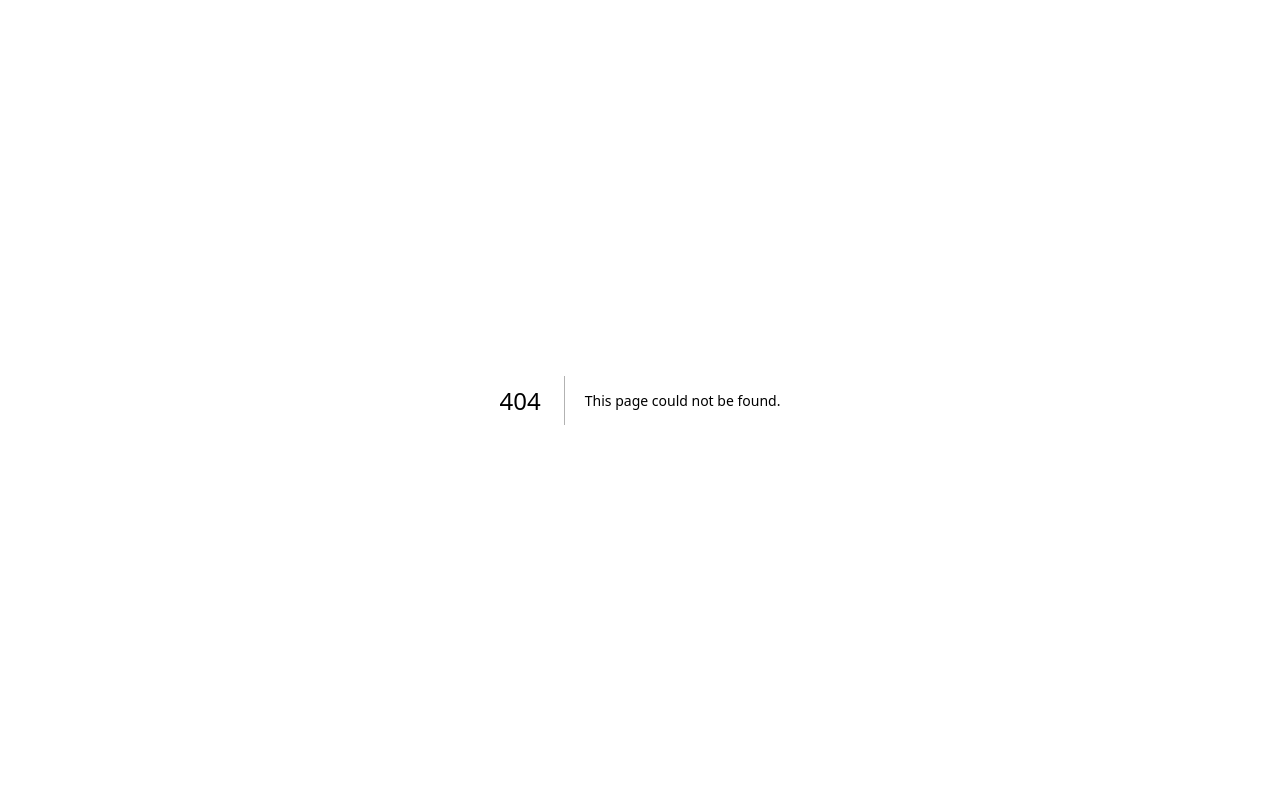
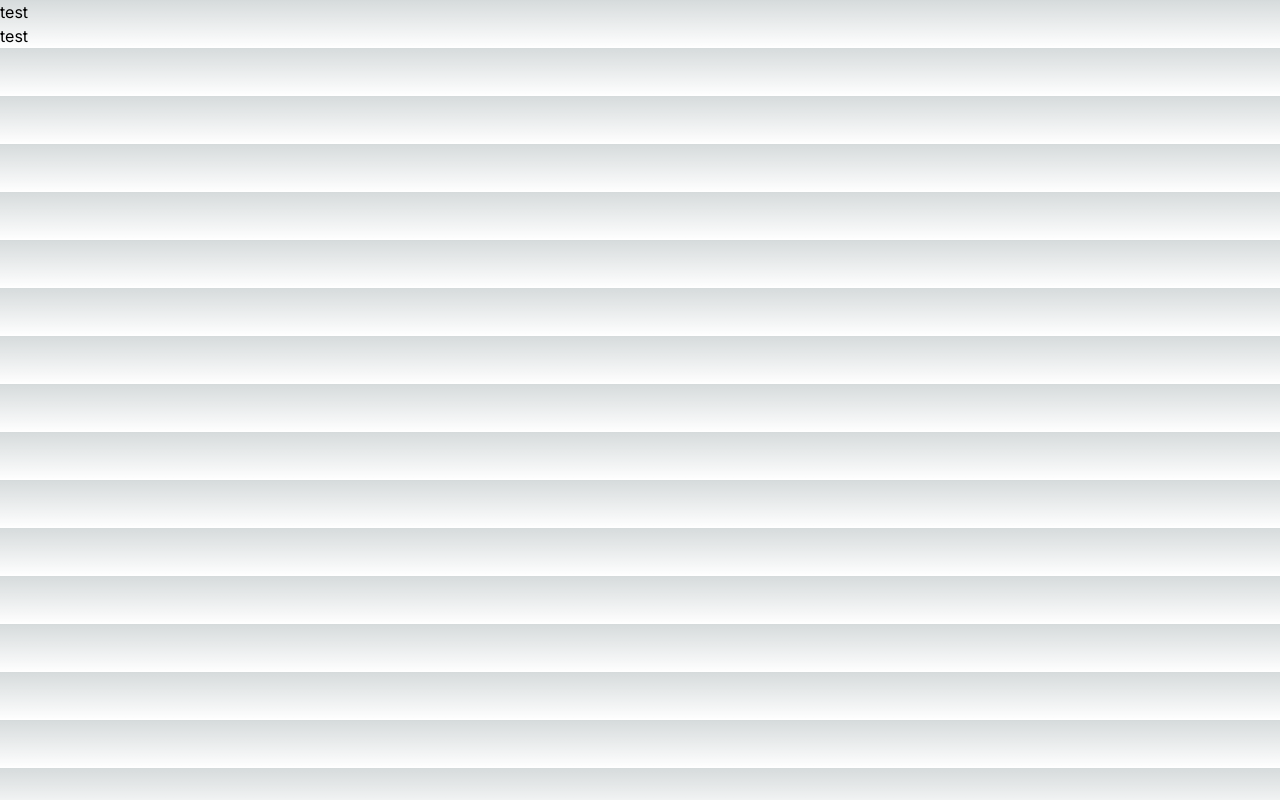
Before and after one commit to ChancellorO/Miracle-Project, a Next.js app in the folder miracle-project/: page /test in a window 1280 px wide. Before the commit this address had no page. Built offline with nearby package versions, Linux system fonts and the light colour scheme.

Commit message:
react-redux setup

```diff
--- a/miracle-project/package.json
+++ b/miracle-project/package.json
@@ -9,9 +9,11 @@
     "lint": "next lint"
   },
   "dependencies": {
+    "@reduxjs/toolkit": "^2.2.5",
+    "next": "14.2.3",
     "react": "^18",
     "react-dom": "^18",
-    "next": "14.2.3"
+    "react-redux": "^9.1.2"
   },
   "devDependencies": {
     "postcss": "^8",
--- /dev/null
+++ b/miracle-project/src/app/StoreProvider.jsx
@@ -0,0 +1,14 @@
+'use client'
+import { useRef } from 'react'
+import { Provider } from 'react-redux'
+import { makeStore } from '../lib/store'
+
+export default function StoreProvider({ children }) {
+  const storeRef = useRef()
+  if (!storeRef.current) {
+    // Create the store instance the first time this renders
+    storeRef.current = makeStore()
+  }
+
+  return <Provider store={storeRef.current}>{children}</Provider>
+}
--- a/miracle-project/src/app/layout.js
+++ b/miracle-project/src/app/layout.js
@@ -1,5 +1,6 @@
 import { Inter } from "next/font/google";
 import "./globals.css";
+import Providers from '../lib/features/provider';
 
 const inter = Inter({ subsets: ["latin"] });
 
@@ -10,8 +11,10 @@ export const metadata = {
 
 export default function RootLayout({ children }) {
   return (
-    <html lang="en">
-      <body className={inter.className}>{children}</body>
-    </html>
+    <Providers>
+      <html lang="en">
+        <body className={inter.className}>{children}</body>
+      </html>
+    </Providers>
   );
 }
--- a/miracle-project/src/app/page.js
+++ b/miracle-project/src/app/page.js
@@ -1,13 +1,33 @@
+'use client'
 import Image from "next/image";
+import { useState } from 'react';
+import { useDispatch } from "react-redux";
+import { login } from "@/lib/features/auth/authSlice";
+import Link from "next/link";
 
 export default function Home() {
+  const [email, setEmail] = useState('');
+  const [password, setPassword] = useState('');
+
+  const dispatch = useDispatch();
+
+  const onSubmit = (e) => {
+    e.preventDefault();
+    console.log('submitted');
+    dispatch(login({email, password}));
+  };
+
+
+
   return (
     <main className="flex min-h-screen flex-col items-center justify-between p-24">
       <div className="z-10 max-w-5xl w-full items-center justify-between font-mono text-sm lg:flex">
-        <p className="fixed left-0 top-0 flex w-full justify-center border-b border-gray-300 bg-gradient-to-b from-zinc-200 pb-6 pt-8 backdrop-blur-2xl dark:border-neutral-800 dark:bg-zinc-800/30 dark:from-inherit lg:static lg:w-auto  lg:rounded-xl lg:border lg:bg-gray-200 lg:p-4 lg:dark:bg-zinc-800/30">
-          Get started by editing&nbsp;
-          <code className="font-mono font-bold">src/app/page.js</code>
-        </p>
+        <form onSubmit={onSubmit}>
+          Enter name: <input className="text-black" type="text" value={email} onChange={(event) => setEmail(event.target.value)}/>
+          <input className="text-black" type="text" value={password} onChange={(event) => setPassword(event.target.value)}/>
+          <input type="submit" />
+        </form>
+        <Link href="/test">TEST</Link>
         <div className="fixed bottom-0 left-0 flex h-48 w-full items-end justify-center bg-gradient-to-t from-white via-white dark:from-black dark:via-black lg:static lg:h-auto lg:w-auto lg:bg-none">
           <a
             className="pointer-events-none flex place-items-center gap-2 p-8 lg:pointer-events-auto lg:p-0"
@@ -106,6 +126,7 @@ export default function Home() {
           <p className={`m-0 max-w-[30ch] text-sm opacity-50 text-balance`}>
             Instantly deploy your Next.js site to a shareable URL with Vercel.
           </p>
+          <link href="/login"></link>
         </a>
       </div>
     </main>
--- /dev/null
+++ b/miracle-project/src/app/test/page.js
@@ -0,0 +1,16 @@
+'use client'
+import { useSelector } from 'react-redux';
+
+export default function test() {
+    const { email, password } = useSelector((state) => state.auth);
+    return (
+        <div>
+            <div>
+                {email} {' '}
+            </div>
+            <div>
+                {password}
+            </div>
+        </div>
+    );
+}
--- /dev/null
+++ b/miracle-project/src/lib/features/auth/authSlice.js
@@ -0,0 +1,32 @@
+const { createSlice } = require('@reduxjs/toolkit');
+
+const initialState = {
+  email: 'test',
+  password: 'test',
+};
+
+const authSlice = createSlice({
+  name: 'auth',
+  initialState,
+  reducers: {
+    login: (state, action) => {
+      console.log('login');
+      state.email = action.payload.email;
+      state.password = action.payload.password;
+    },
+    logout: (state) => {
+      console.log('logout');
+      state.email = null;
+      state.password = null;
+    },
+  },
+});
+
+export const {
+  login,
+  logout,
+} = authSlice.actions;
+
+const { reducer } = authSlice;
+
+export default reducer;
--- /dev/null
+++ b/miracle-project/src/lib/features/provider.jsx
@@ -0,0 +1,8 @@
+"use client";
+
+import { Provider } from "react-redux";
+import { store } from "../store";
+
+export default function Providers({ children }) {
+  return <Provider store={store}>{children}</Provider>;
+}
--- /dev/null
+++ b/miracle-project/src/lib/store.js
@@ -0,0 +1,10 @@
+'use client'
+import { configureStore } from '@reduxjs/toolkit';
+
+import reducer from './features/auth/authSlice';
+
+export const store = configureStore({
+  reducer: {
+      auth: reducer,
+  },
+});
```
Also changed, not shown: 1 other file (tests, documents, lock files or other folders).
